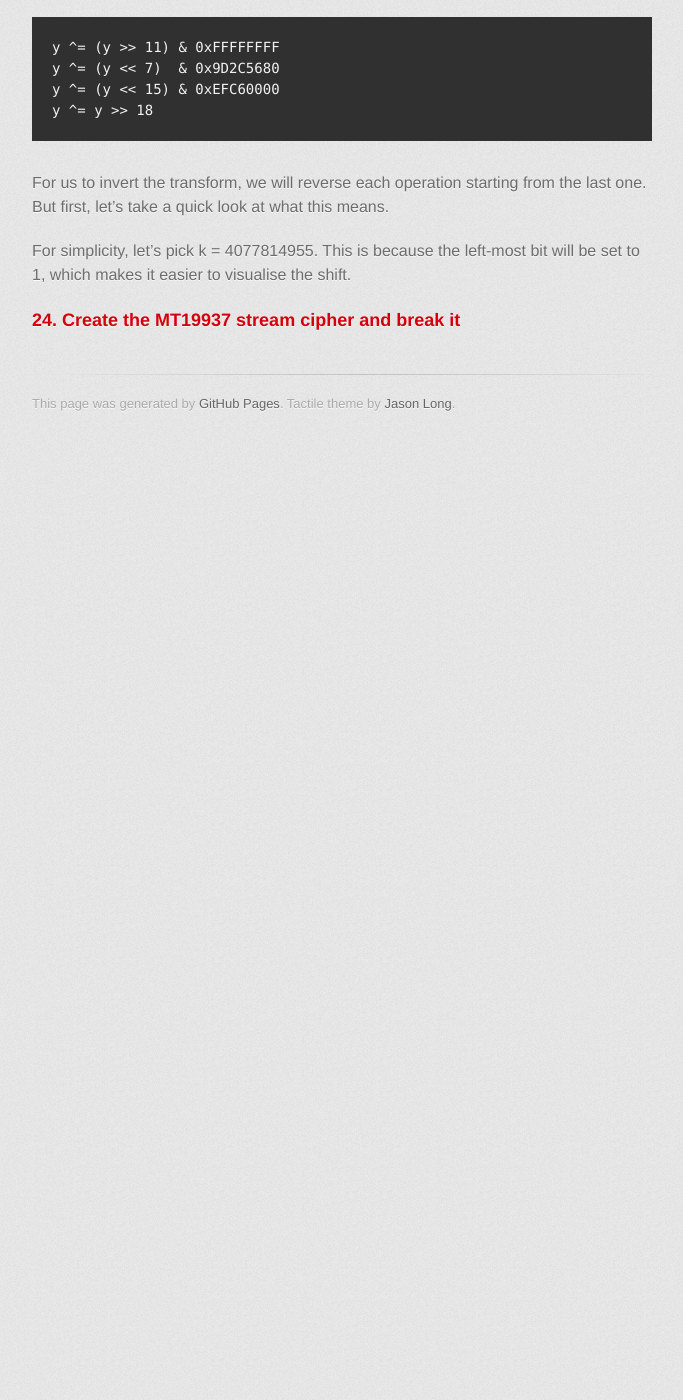
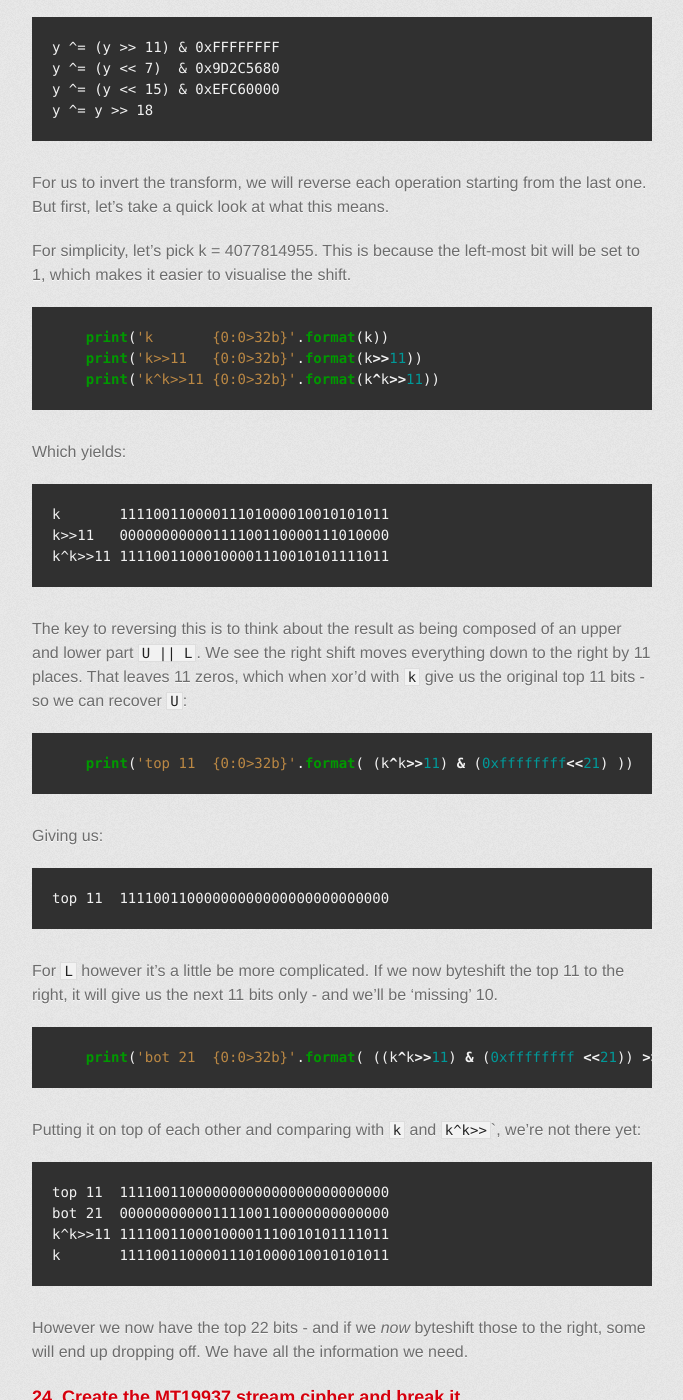
Before and after one commit to axiomiety/axiomiety.github.io, a Jekyll site: the page built from writeups/cryptopals3.markdown, in a window 1280 px wide and 1400 px high, scrolled down 4565 px. Shown: the whole window, without its empty margins (298-981 px from the left). Built offline with Jekyll 4.4.1, drawn with Linux system fonts in a browser that asks for light colours; nearby versions of some CDN libraries; some web fonts are replaced; before the commit the page ends 5008 px from its top, so only the background shows below that.

Commit message:
bitshifting

```diff
--- a/writeups/cryptopals3.markdown
+++ b/writeups/cryptopals3.markdown
@@ -186,5 +186,42 @@ For us to invert the transform, we will reverse each operation starting from the
 
 For simplicity, let's pick k = 4077814955. This is because the left-most bit will be set to 1, which makes it easier to visualise the shift.
 
+{% highlight python %}
+    print('k       {0:0>32b}'.format(k))
+    print('k>>11   {0:0>32b}'.format(k>>11))
+    print('k^k>>11 {0:0>32b}'.format(k^k>>11))
+{% endhighlight %}
+
+Which yields:
+
+    k       11110011000011101000010010101011
+    k>>11   00000000000111100110000111010000
+    k^k>>11 11110011000100001110010101111011
+
+The key to reversing this is to think about the result as being composed of an upper and lower part `U || L`. We see the right shift moves everything down to the right by 11 places. That leaves 11 zeros, which when xor'd with `k` give us the original top 11 bits - so we can recover `U`:
+
+{% highlight python %}
+    print('top 11  {0:0>32b}'.format( (k^k>>11) & (0xffffffff<<21) ))
+{% endhighlight %}
+
+Giving us:
+
+    top 11  11110011000000000000000000000000
+
+For `L` however it's a little be more complicated. If we now byteshift the top 11 to the right, it will give us the next 11 bits only - and we'll be 'missing' 10.
+
+{% highlight python %}
+    print('bot 21  {0:0>32b}'.format( ((k^k>>11) & (0xffffffff <<21)) >> 11))
+{% endhighlight %}
+
+Putting it on top of each other and comparing with `k` and `k^k>>``, we're not there yet:
+
+    top 11  11110011000000000000000000000000
+    bot 21  00000000000111100110000000000000
+    k^k>>11 11110011000100001110010101111011
+    k       11110011000011101000010010101011
+
+
+However we now have the top 22 bits - and if we *now* byteshift those to the right, some will end up dropping off. We have all the information we need.
 
 ### 24. Create the MT19937 stream cipher and break it ###
```
